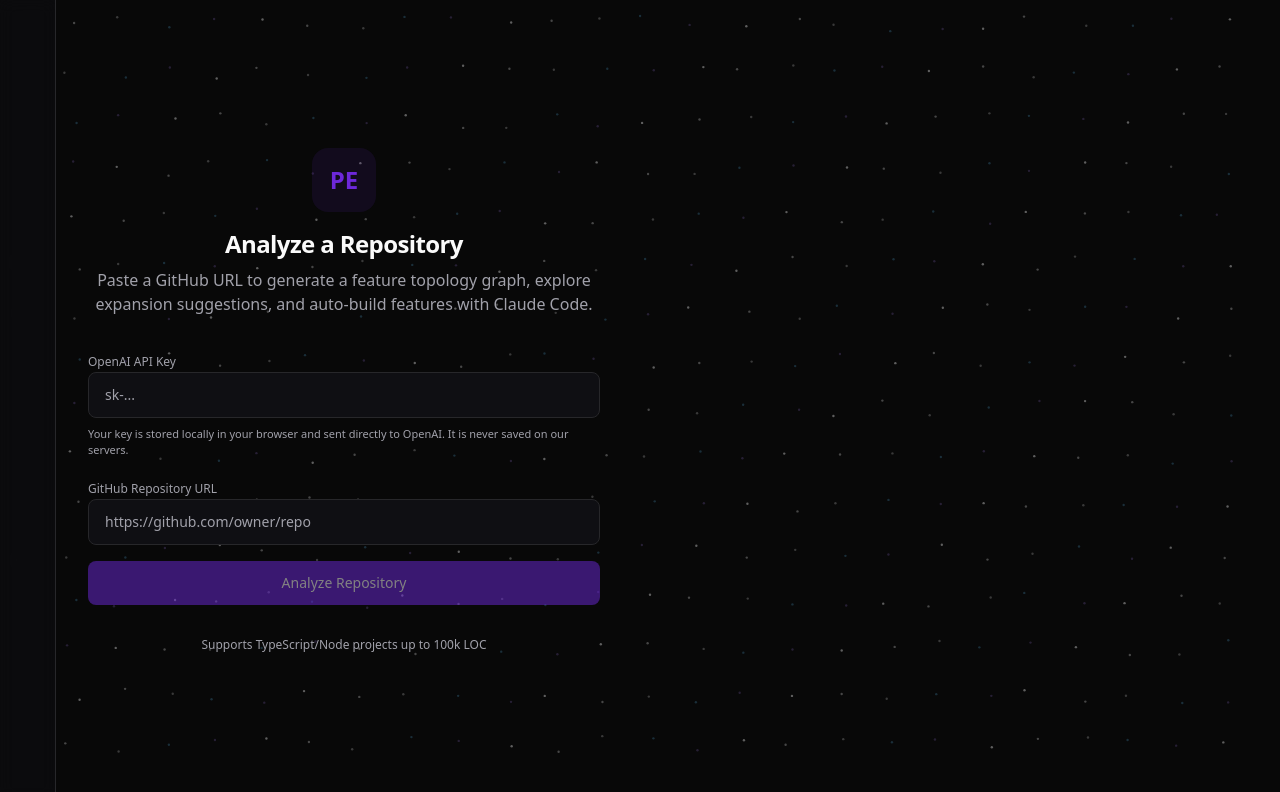
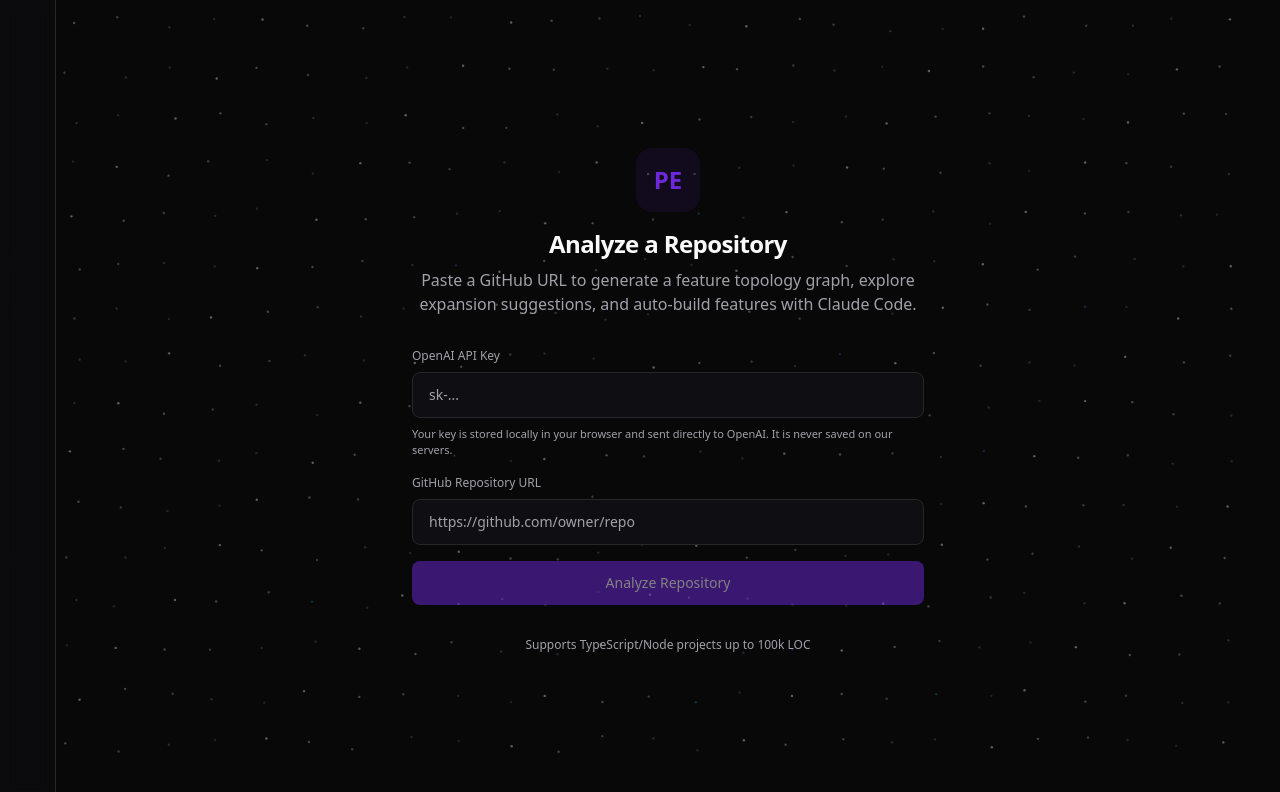
Before and after one commit to NguyenVietMy/Nexus, a Next.js app in the folder frontend/: page / in a window 1280 px wide. Shown: the top 792 px of the page. Built offline with nearby package versions, Linux system fonts and the light colour scheme; no server answers.

Commit message:
chore: analysis service, RepoInput, and feature edges migration

```diff
--- a/frontend/src/components/modals/RepoInput.tsx
+++ b/frontend/src/components/modals/RepoInput.tsx
@@ -42,10 +42,10 @@ export function RepoInput({ onRepoCreated }: RepoInputProps) {
   };
 
   return (
-    <div className="flex h-full items-center justify-center p-8">
-      <div className="w-full max-w-lg space-y-8 text-center">
-        <div>
-          <div className="mx-auto mb-4 flex h-16 w-16 items-center justify-center rounded-2xl bg-primary/10">
+    <div className="flex flex-1 min-h-0 w-full items-center justify-center p-8">
+      <div className="mx-auto w-full max-w-lg space-y-8">
+        <div className="flex flex-col items-center text-center">
+          <div className="mb-4 flex h-16 w-16 items-center justify-center rounded-2xl bg-primary/10">
             <span className="text-2xl font-bold text-primary">PE</span>
           </div>
           <h2 className="text-2xl font-bold tracking-tight">
@@ -57,9 +57,9 @@ export function RepoInput({ onRepoCreated }: RepoInputProps) {
           </p>
         </div>
 
-        <form onSubmit={handleSubmit} className="space-y-4">
-          <div className="space-y-2 text-left">
-            <label className="text-xs font-medium text-muted-foreground">
+        <form onSubmit={handleSubmit} className="flex w-full flex-col space-y-4">
+          <div className="space-y-2">
+            <label className="block text-xs font-medium text-muted-foreground">
               OpenAI API Key
             </label>
             <input
@@ -75,8 +75,8 @@ export function RepoInput({ onRepoCreated }: RepoInputProps) {
             </p>
           </div>
 
-          <div className="space-y-2 text-left">
-            <label className="text-xs font-medium text-muted-foreground">
+          <div className="space-y-2">
+            <label className="block text-xs font-medium text-muted-foreground">
               GitHub Repository URL
             </label>
             <input
@@ -104,7 +104,7 @@ export function RepoInput({ onRepoCreated }: RepoInputProps) {
           </p>
         )}
 
-        <div className="text-xs text-muted-foreground">
+        <div className="text-center text-xs text-muted-foreground">
           Supports TypeScript/Node projects up to 100k LOC
         </div>
       </div>
```
Also changed, not shown: 2 other files (tests, documents, lock files or other folders).
